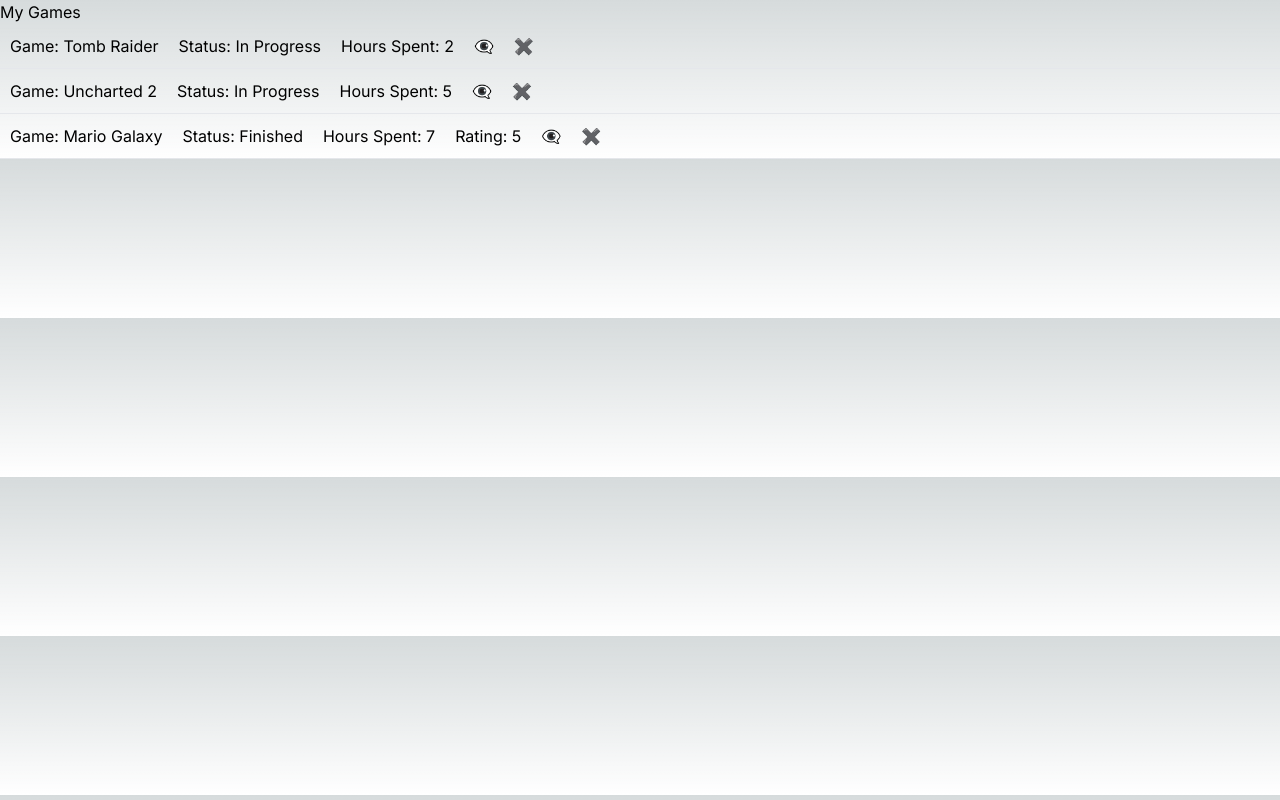
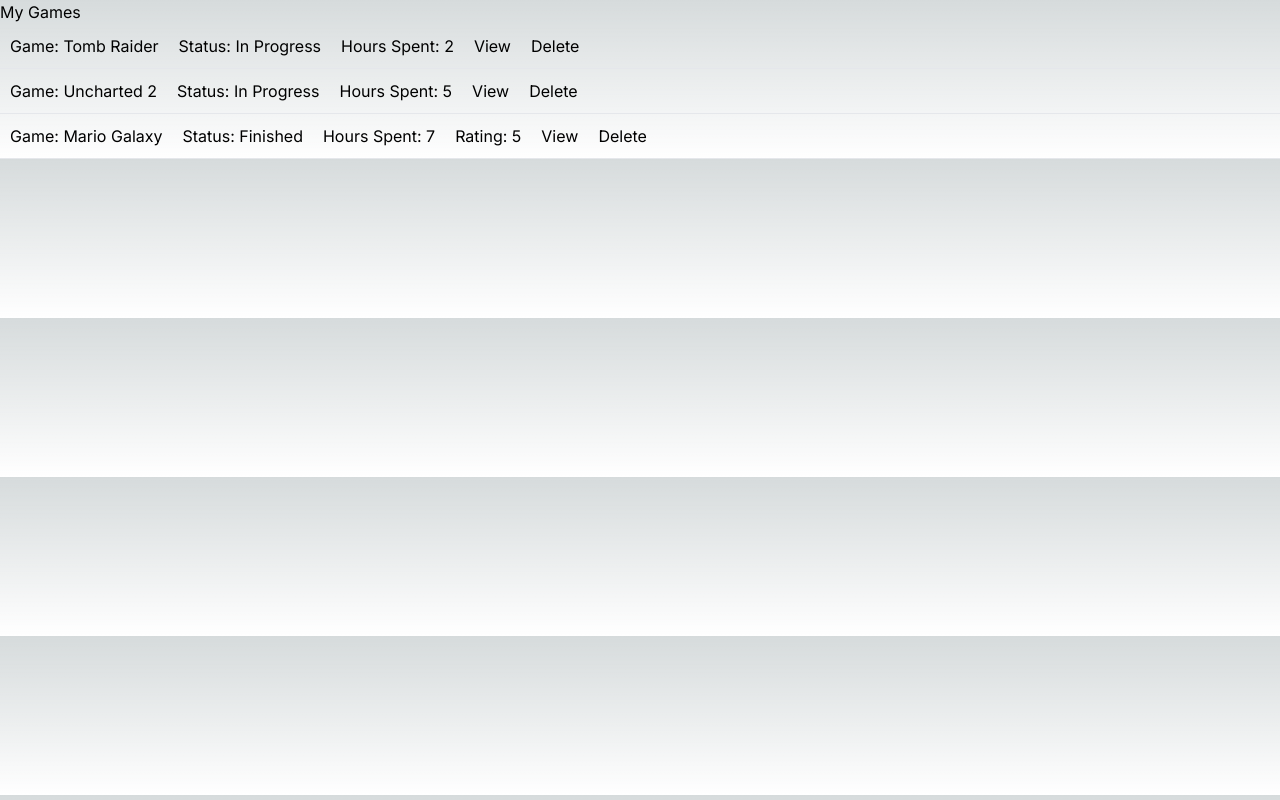
Before and after one commit to tinkereryorch/backlog-tracker, a Next.js app in the folder frontend/: page /games in a window 1280 px wide. Built offline with nearby package versions, Linux system fonts and the light colour scheme.

Commit message:
Added link to dynamic route

```diff
--- a/frontend/src/app/games/page.js
+++ b/frontend/src/app/games/page.js
@@ -1,4 +1,5 @@
 import { data } from "@/data/mockData";
+import Link from "next/link";
 
 export default function Games() {
     return (
@@ -12,8 +13,8 @@
                             <span>Status: {game.status}</span>
                             <span>Hours Spent: {game.timeSpent}</span>
                             {game.rating && <span>Rating: {game.rating}</span>}
-                            <button>👁️‍🗨️</button>
-                            <button>✖️</button>
+                            <Link href={`/game/${game.id}`}><button>View</button></Link>
+                            <button>Delete</button>
                         </div>
                         <hr></hr>
                     </li>
```
